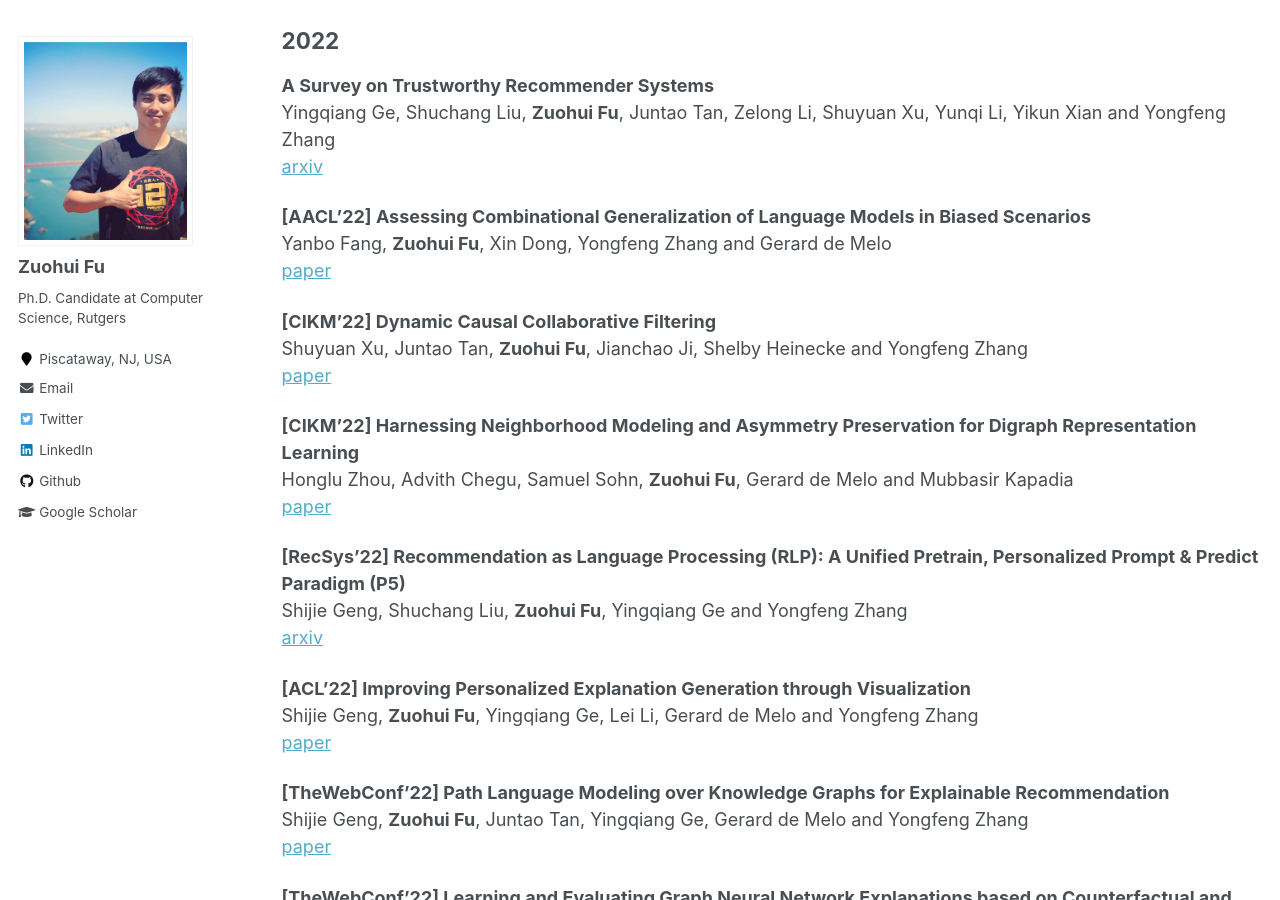
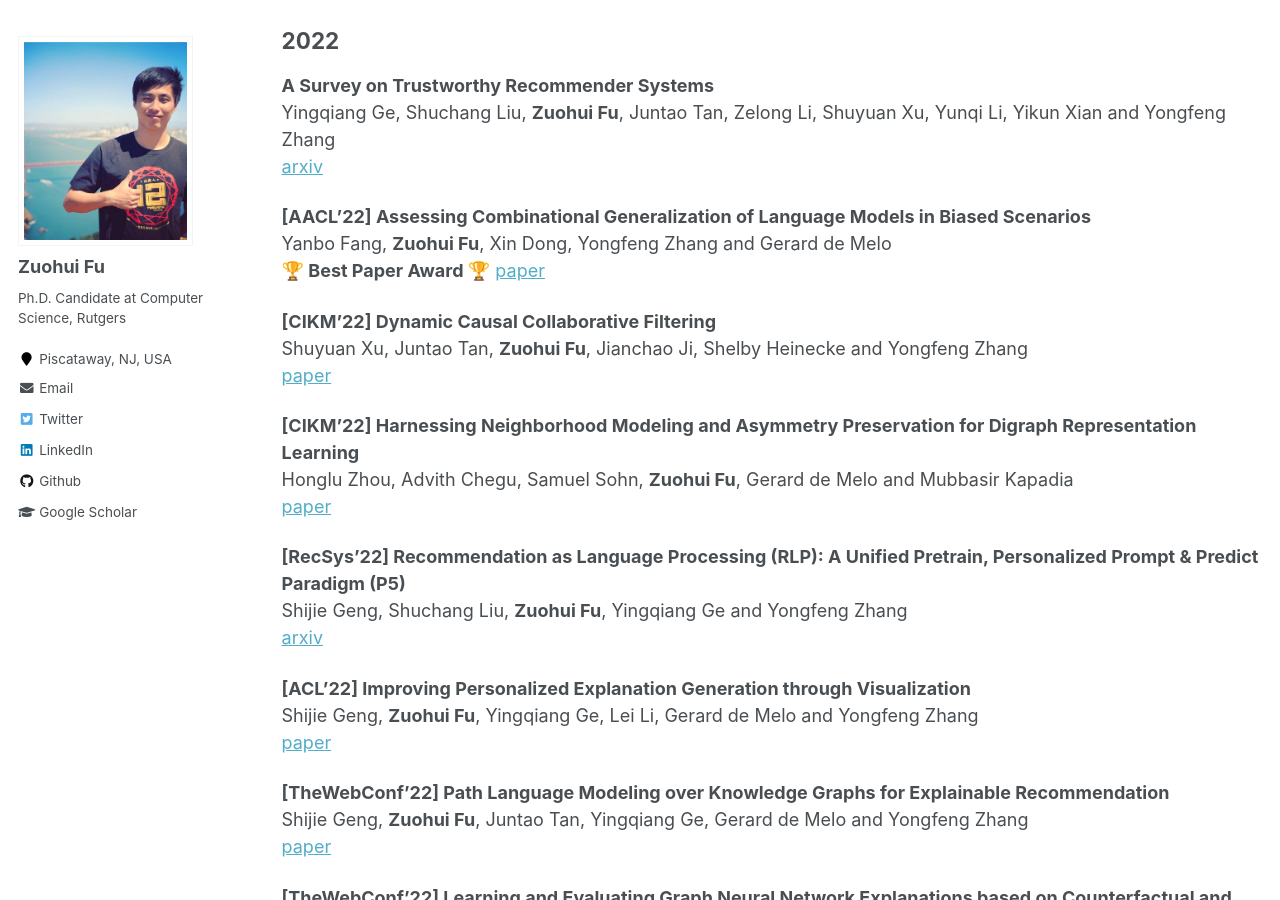
Before and after one commit to zuohuif/zuohuif.github.io, a Jekyll site: the page built from _pages/publications.md, in a window 1280 px wide and 900 px high, scrolled down 400 px. Built offline with Jekyll 4.4.1, drawn with Linux system fonts in a browser that asks for light colours.

Commit message:
Update publications.md

```diff
--- a/_pages/publications.md
+++ b/_pages/publications.md
@@ -21,6 +21,7 @@ Yingqiang Ge, Shuchang Liu, **Zuohui Fu**, Juntao Tan, Zelong Li, Shuyuan Xu, Yu
 
 **[AACL'22] Assessing Combinational Generalization of Language Models in Biased Scenarios**<br>
 Yanbo Fang, **Zuohui Fu**, Xin Dong, Yongfeng Zhang and Gerard de Melo<br>
+**🏆 Best Paper Award 🏆**
 [paper]()
 
 **[CIKM'22] Dynamic Causal Collaborative Filtering**<br>
```
